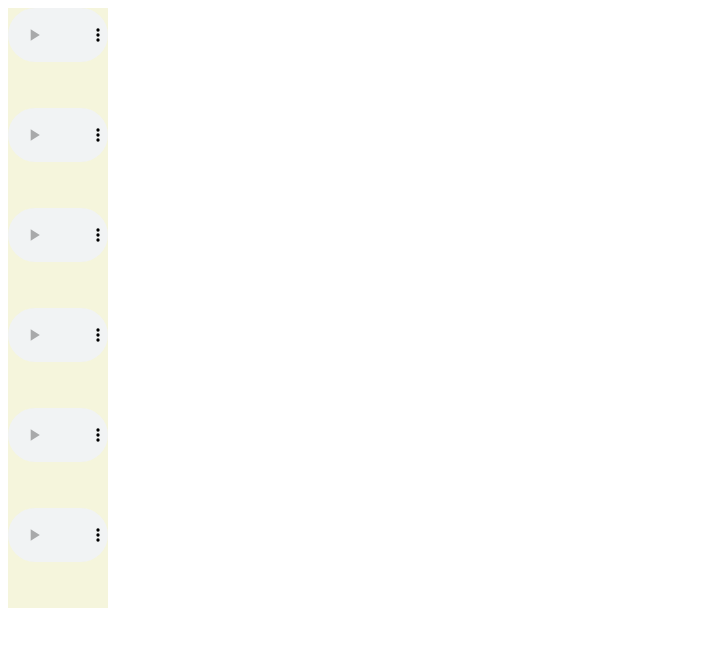
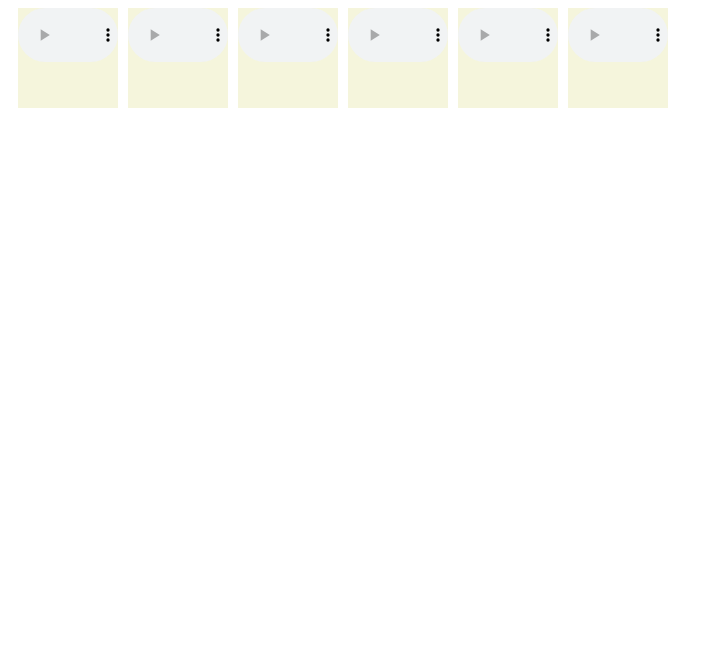
Before and after one commit to sm00thy/soundsKeyboard, a plain HTML site: page index.html in a window 1280 px wide. Shown: the whole page, without its empty margins (0-723 px from the left). Drawn offline with Linux system fonts and the light colour scheme.

Commit message:
small improvements

```diff
--- a/script.js
+++ b/script.js
@@ -11,19 +11,19 @@ document.body.addEventListener('keypress',  (e) => {
         boom.currentTime = 0
         boom.play()
             break;
-        case 'e':
+        case 'w':
         clap.currentTime = 0
         clap.play()
             break;
-        case 'r':
+        case 'e':
         tink.currentTime = 0
         tink.play();
             break;
-        case 't':
+        case 'r':
         kick.currentTime = 0
         kick.play();
             break;
-        case 'u':
+        case 't':
         hihat.currentTime = 0
         hihat.play();
             break;
--- a/style.css
+++ b/style.css
@@ -4,10 +4,13 @@
     width: 100px;
     height: 100px;
     background-color: beige;
-    margin: 20 auto auto auto;
+    margin-left: 10px;
+
 }
 
 body {
-    flex-flow: row;
+    display: flex;
+    flex-direction: row;
+
     width: 100%;
 }
```
